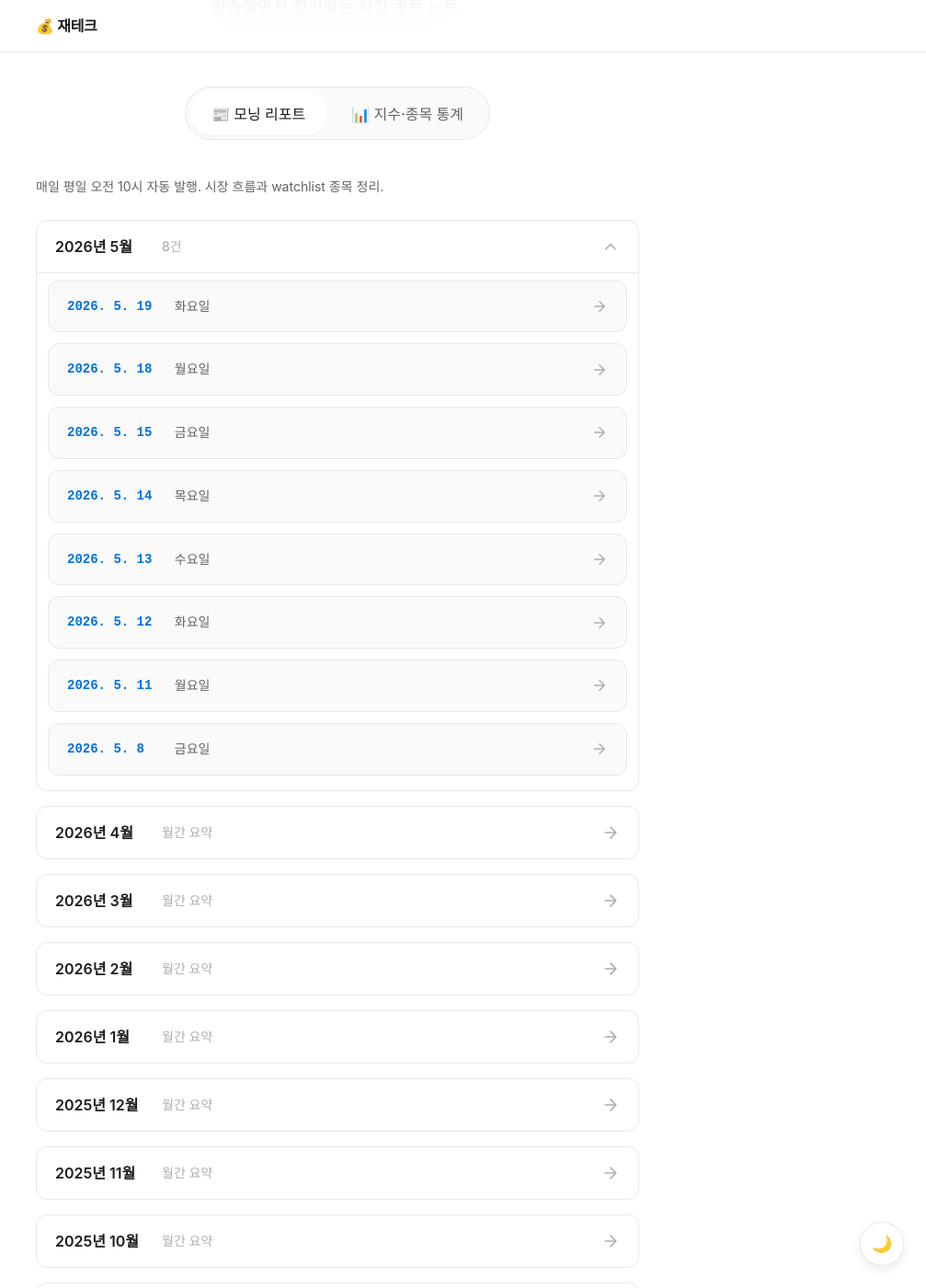
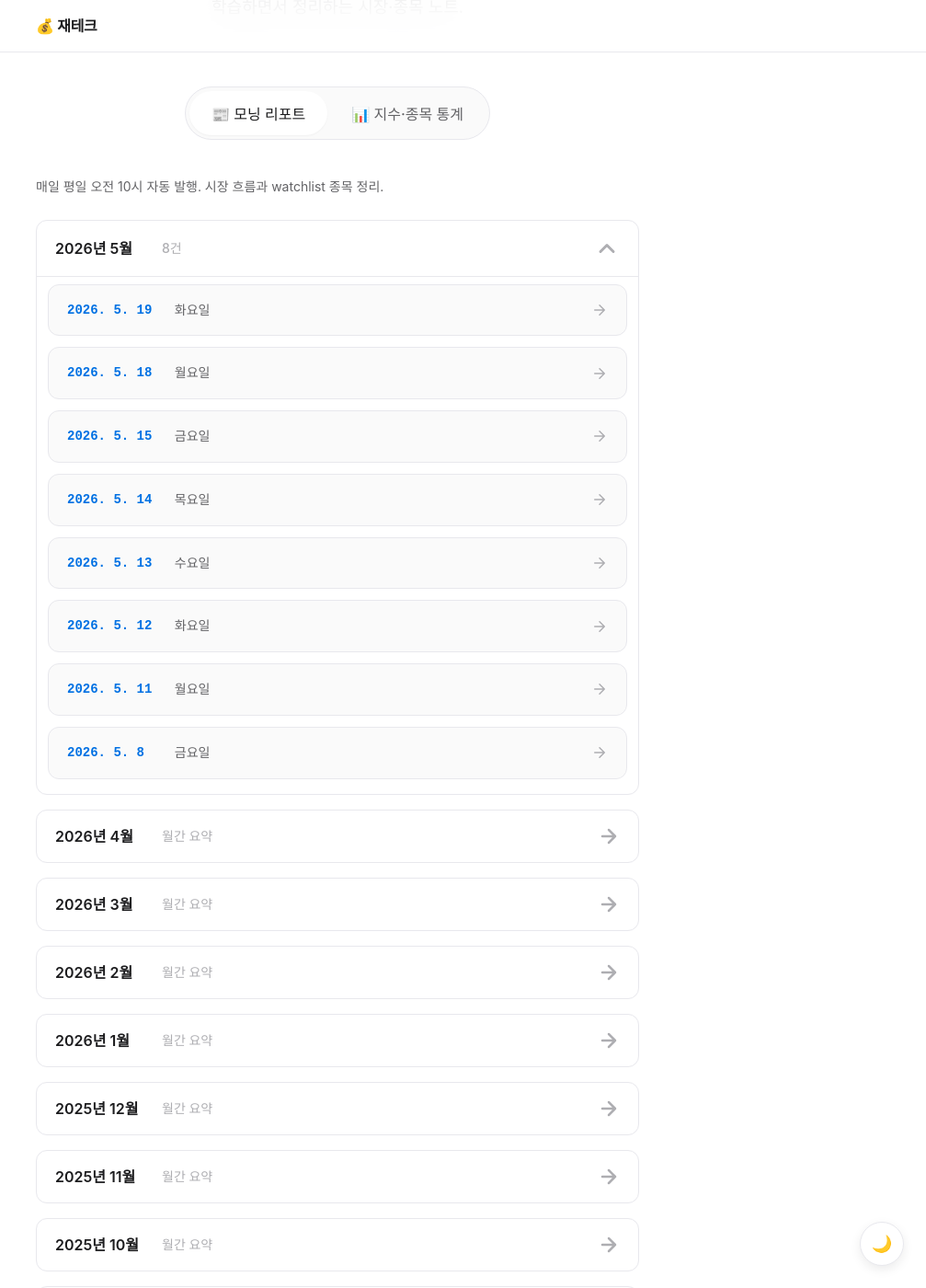
Before and after one commit to jinyeung0618/morning-report, a Jekyll site: the page built from index.md, in a window 1280 px wide and 1400 px high, scrolled down 250 px. Shown: the whole window at 92% size, without its empty margins (273-1280 px from the left). Built offline with Jekyll 4.4.1, drawn with Linux system fonts in a browser that asks for light colours.

Commit message:
Fix watchlist sort + toggle chevron rendering
Issues:
1) Toggle ▴ chevron rendered as tiny browser-default marker
   (Lucide SVG was getting overlaid or CSS not strong enough)
2) Sort applied to '한 줄' column (free text, no meaningful order)
3) Sort inactive state '↕' looked cheap

Fixes:
- index.md: month-chevron SVG 20→28px, stroke-width 2→2.5 (more visible)
- index.md: month-arrow (standalone) 20→24px, stroke 2.5
- CSS: stronger details-marker hiding (covers Safari/Chrome/FF + base details selector)
- watchlist-sort.js: skip 3rd column (한 줄), use Lucide SVG icons
  * inactive: chevrons-up-down at 45% opacity (subtle)
  * active asc: chevron-up at full opacity primary color
  * active desc: chevron-down primary color
- CSS: .sort-arrow uses inline-flex + opacity for cleaner inactive state

Co-Authored-By: Claude Opus 4.7 (1M context) <noreply@anthropic.com>

```diff
--- a/assets/css/style.css
+++ b/assets/css/style.css
@@ -325,21 +325,25 @@ blockquote p:last-child { margin-bottom: 0; }
 
 /* ---------- Sort Arrow (watchlist table headers) ---------- */
 .sort-arrow {
-  display: inline-block;
+  display: inline-flex;
+  align-items: center;
   margin-left: 4px;
-  font-size: 10px;
   color: var(--text-tertiary);
-  vertical-align: 1px;
-  transition: color var(--duration-fast) var(--easing-default);
+  opacity: 0.45;
+  transition: color var(--duration-fast) var(--easing-default),
+              opacity var(--duration-fast) var(--easing-default);
+  vertical-align: middle;
 }
+.sort-arrow svg { display: block; }
 .sort-arrow.is-active {
   color: var(--color-primary);
+  opacity: 1;
 }
 table th:hover .sort-arrow {
-  color: var(--text-secondary);
+  opacity: 0.85;
 }
 table th:hover .sort-arrow.is-active {
-  color: var(--color-primary);
+  opacity: 1;
 }
 
 /* ---------- Custom Tooltip ---------- */
@@ -711,8 +715,21 @@ hr {
   transition: background var(--duration-fast) var(--easing-default);
 }
 
-.report-month > summary::-webkit-details-marker { display: none; }
-.report-month > summary::marker { content: ""; }
+/* 브라우저 기본 details disclosure marker 강제 제거 (Safari·Chrome·FF 모두) */
+details > summary,
+.report-month > summary {
+  list-style: none;
+  list-style-type: none;
+}
+.report-month > summary::-webkit-details-marker,
+details > summary::-webkit-details-marker {
+  display: none;
+}
+.report-month > summary::marker,
+details > summary::marker {
+  content: "";
+  display: none;
+}
 
 .report-month > summary:hover {
   background: var(--bg-secondary);
--- a/assets/js/watchlist-sort.js
+++ b/assets/js/watchlist-sort.js
@@ -1,32 +1,27 @@
-// Watchlist 표 정렬 — 헤더 클릭 시 정렬, 화살표 표시
-// 첫 컬럼 헤더가 '종목' 인 표만 sortable 로 인식
+// Watchlist 표 정렬 — '종목', '분위기' 컬럼만 sortable. '한 줄' 은 X.
 (function () {
-  // 분위기 이모지 순위 (좋음 → 나쁨)
   const MOOD_RANK = { '🟢': 1, '🟡': 2, '🔴': 3, '—': 4 };
 
-  function getCellText(td) {
+  // 정렬 가능한 헤더만 화살표 + 핸들러 (한 줄 / 그 달 주요 이벤트 같은 free text 는 제외)
+  const SORTABLE_HEADERS = new Set(['종목', '분위기']);
+
+  // Lucide SVG icons
+  const SVG_INACTIVE = '<svg width="12" height="12" viewBox="0 0 24 24" fill="none" stroke="currentColor" stroke-width="2.5" stroke-linecap="round" stroke-linejoin="round"><path d="m7 15 5 5 5-5"/><path d="m7 9 5-5 5 5"/></svg>';
+  const SVG_ASC      = '<svg width="12" height="12" viewBox="0 0 24 24" fill="none" stroke="currentColor" stroke-width="2.5" stroke-linecap="round" stroke-linejoin="round"><path d="m18 15-6-6-6 6"/></svg>';
+  const SVG_DESC     = '<svg width="12" height="12" viewBox="0 0 24 24" fill="none" stroke="currentColor" stroke-width="2.5" stroke-linecap="round" stroke-linejoin="round"><path d="m6 9 6 6 6-6"/></svg>';
+
+  function getTickerSortKey(td) {
+    const ko = td.querySelector('.ticker-text__ko');
+    if (ko) return ko.textContent.trim();
     return (td.textContent || '').trim();
   }
 
-  // 종목 컬럼: 한글명 (있으면) > ticker symbol
-  function getTickerSortKey(td) {
-    const ko = td.querySelector('.ticker-text__ko');
-    if (ko) return ko.textContent.trim();
-    return getCellText(td);
-  }
-
-  // 분위기 컬럼: 이모지 추출 후 순위로 변환
   function getMoodSortKey(td) {
-    const text = getCellText(td);
+    const text = (td.textContent || '').trim();
     for (const emoji of Object.keys(MOOD_RANK)) {
       if (text.includes(emoji)) return MOOD_RANK[emoji];
     }
-    return 99; // unknown
-  }
-
-  // 일반 셀: 텍스트 비교
-  function getDefaultSortKey(td) {
-    return getCellText(td);
+    return 99;
   }
 
   function sortRows(tbody, colIdx, direction, getKey) {
@@ -37,23 +32,21 @@
       if (typeof ka === 'number' && typeof kb === 'number') {
         return direction === 'asc' ? ka - kb : kb - ka;
       }
-      // 한글·영문 모두 localeCompare ('ko' 가나다 + 영문 처리)
       const cmp = String(ka).localeCompare(String(kb), 'ko');
       return direction === 'asc' ? cmp : -cmp;
     });
     rows.forEach(r => tbody.appendChild(r));
   }
 
-  function updateArrows(thead, activeIdx, direction) {
-    const ths = thead.querySelectorAll('th');
+  function updateArrows(ths, activeIdx, direction) {
     ths.forEach((th, i) => {
       const arrow = th.querySelector('.sort-arrow');
       if (!arrow) return;
       if (i === activeIdx) {
-        arrow.textContent = direction === 'asc' ? '▲' : '▼';
+        arrow.innerHTML = direction === 'asc' ? SVG_ASC : SVG_DESC;
         arrow.classList.add('is-active');
       } else {
-        arrow.textContent = '↕';
+        arrow.innerHTML = SVG_INACTIVE;
         arrow.classList.remove('is-active');
       }
     });
@@ -68,37 +61,34 @@
     const headers = ths.map(t => (t.textContent || '').trim());
     if (headers[0] !== '종목') return; // watchlist 표만
 
-    // 각 th 에 sort 아이콘 + cursor + click handler
-    ths.forEach((th, idx) => {
+    // 정렬 가능한 컬럼에만 아이콘 + 클릭
+    const sortableIdx = ths.map((_, i) => SORTABLE_HEADERS.has(headers[i]) ? i : -1).filter(i => i !== -1);
+
+    sortableIdx.forEach(idx => {
+      const th = ths[idx];
       th.style.cursor = 'pointer';
       th.style.userSelect = 'none';
       const arrow = document.createElement('span');
       arrow.className = 'sort-arrow';
-      arrow.textContent = '↕';
+      arrow.innerHTML = SVG_INACTIVE;
       arrow.setAttribute('aria-hidden', 'true');
       th.appendChild(arrow);
     });
 
-    // 현재 정렬 상태
     let activeIdx = -1;
     let direction = 'asc';
 
-    ths.forEach((th, idx) => {
-      th.addEventListener('click', () => {
+    sortableIdx.forEach(idx => {
+      ths[idx].addEventListener('click', () => {
         if (activeIdx === idx) {
           direction = direction === 'asc' ? 'desc' : 'asc';
         } else {
           activeIdx = idx;
           direction = 'asc';
         }
-
-        const getKey =
-          idx === 0 ? getTickerSortKey :
-          idx === 1 ? getMoodSortKey :
-          getDefaultSortKey;
-
+        const getKey = idx === 0 ? getTickerSortKey : getMoodSortKey;
         sortRows(tbody, idx, direction, getKey);
-        updateArrows(thead, activeIdx, direction);
+        updateArrows(ths, activeIdx, direction);
       });
     });
   }
--- a/index.md
+++ b/index.md
@@ -28,14 +28,14 @@ charts: true
       <a class="report-month report-month--standalone" href="{{ first_post.url | relative_url }}">
         <span class="month-label">{{ first_post.date | date: "%Y년 %-m월" }}</span>
         <span class="month-tag">월간 요약</span>
-        <svg class="month-arrow" aria-hidden="true" width="20" height="20" viewBox="0 0 24 24" fill="none" stroke="currentColor" stroke-width="2" stroke-linecap="round" stroke-linejoin="round"><path d="M5 12h14M12 5l7 7-7 7"/></svg>
+        <svg class="month-arrow" aria-hidden="true" width="24" height="24" viewBox="0 0 24 24" fill="none" stroke="currentColor" stroke-width="2.5" stroke-linecap="round" stroke-linejoin="round"><path d="M5 12h14M12 5l7 7-7 7"/></svg>
       </a>
     {% else %}
       <details class="report-month"{% if forloop.first %} open{% endif %}>
         <summary>
           <span class="month-label">{{ first_post.date | date: "%Y년 %-m월" }}</span>
           <span class="month-count">{{ count }}건</span>
-          <svg class="month-chevron" aria-hidden="true" width="20" height="20" viewBox="0 0 24 24" fill="none" stroke="currentColor" stroke-width="2" stroke-linecap="round" stroke-linejoin="round"><path d="m6 9 6 6 6-6"/></svg>
+          <svg class="month-chevron" aria-hidden="true" width="28" height="28" viewBox="0 0 24 24" fill="none" stroke="currentColor" stroke-width="2.5" stroke-linecap="round" stroke-linejoin="round"><path d="m6 9 6 6 6-6"/></svg>
         </summary>
         <ul class="report-list">
           {% for post in month.items %}
```
